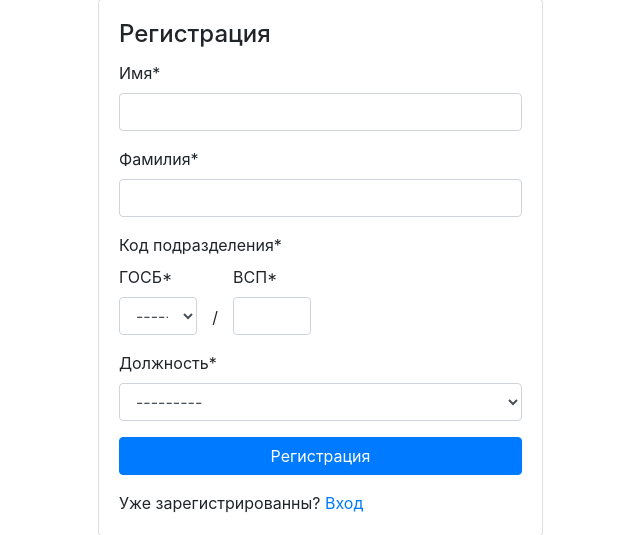
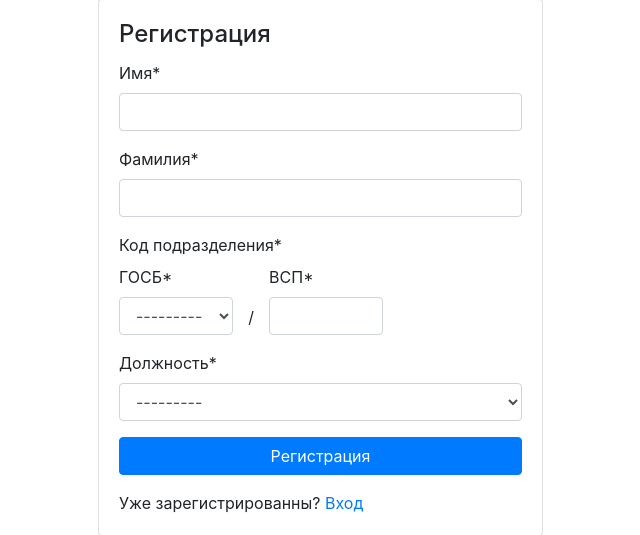
Before and after one commit to MashinaSSokom/SberWeb, a Django app: page /accounts/registration/ in a window 1280 px wide. Shown: the part 49-584 px from the top of the page, without its empty margins (272-912 px from the left). Run offline with Django 3.2, Linux system fonts and the light colour scheme; some libraries are stand-ins or nearby versions.

Commit message:
Изменить количество колонок для division_code lg

```diff
--- a/registration/templates/registration/registration.html
+++ b/registration/templates/registration/registration.html
@@ -20,14 +20,14 @@
                             </div>
                         </div>
                         <div class="row">
-                            <div class="col-6 col-md-3">
+                            <div class="col-6 col-lg-4">
                                 {{ user_form.division_code_gosb|as_crispy_field }}
                             </div>
                             <div class="">
                                 <label for=""></label>
                                 <div class="mt-3">/</div>
                             </div>
-                            <div class="col-5 col-md-3">
+                            <div class="col-5 col-lg-4">
                                 {{ user_form.division_code_vsp|as_crispy_field }}
                             </div>
                         </div>
```
